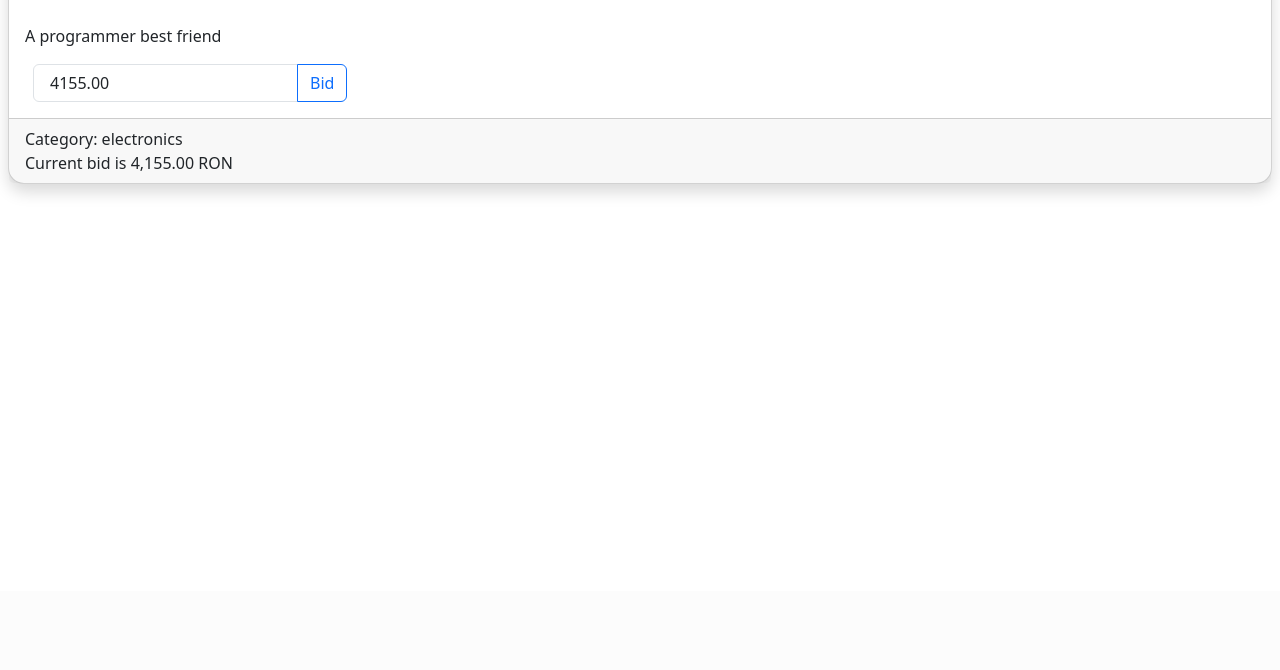
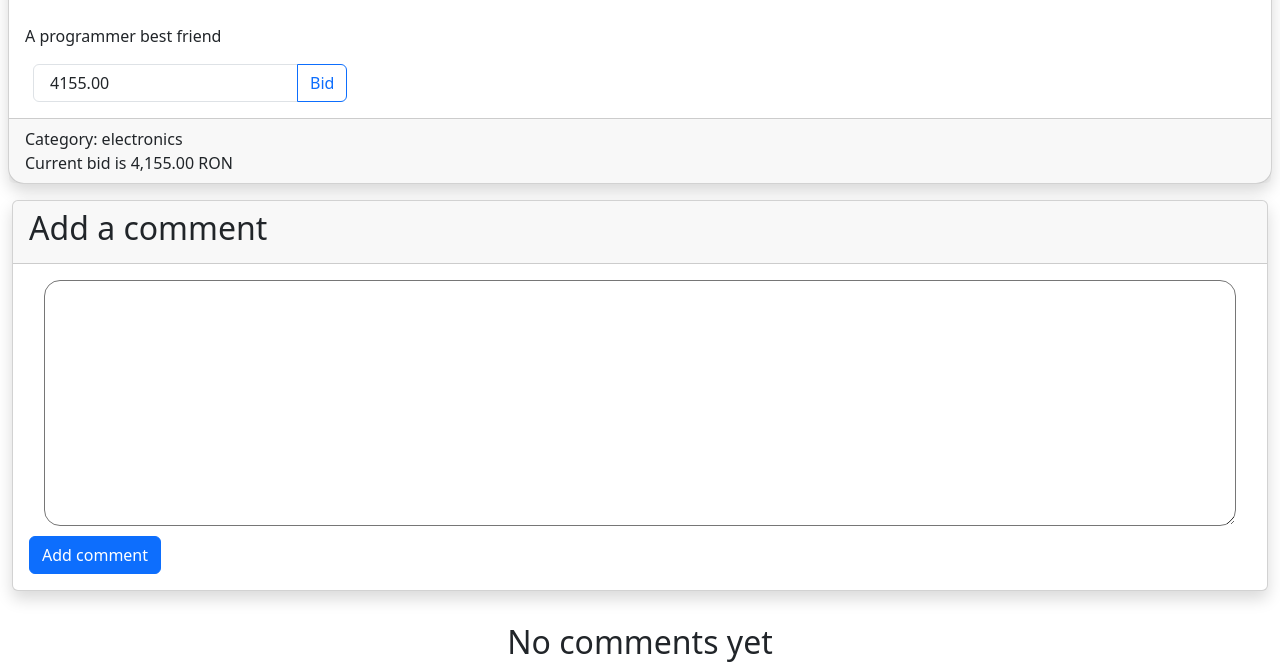
Before and after one commit to MehedAlexandru/ecommerce, a Django app: page /listing/2 in a window 1280 px wide. Shown: the part 209-879 px from the top of the page. Before the commit the page ends 403 px from the top, so only its background shows below. Run offline with Django 3.2, Linux system fonts and the light colour scheme; data comes from the database, SQL or seed files in the repository; both versions use the stored data as it was after the commit; some libraries are stand-ins or nearby versions.

Commit message:
It is now posible to add comments if you are authenticated and everyone who access that listing can see all the comments on that listing.

```diff
--- a/auctions/templates/auctions/listing.html
+++ b/auctions/templates/auctions/listing.html
@@ -2,7 +2,7 @@
 {% load humanize %}
 
 {% block body %}
-<div class="container px-2" style="max-width: 1400px;">
+<div class="container px-2" style="max-width: 1300px;">
     <div class="card shadow b-1 rounded-4">
         <div class="card-img col-sm px-2 pt-2 rounded-top-4 d-flex justify-content-center">
             <img class="card-img rounded-4 spec" src="{{ listing.image_url }}" alt="listing_image">
@@ -58,4 +58,39 @@
 
 </div>
 
+<div class="container py-3" style="max-width: 1300px;">
+    <div class="card shadow rouded-4">
+        <div class="card-header">
+            <h2 class="card-title">Add a comment</h2>
+        </div>
+        <form action="{% url 'add_comment' listing.id %}" method="POST">
+            {% csrf_token %}
+            <row class="">
+                <div class="d-flex mt-3 justify-content-center">
+                    <textarea class="rounded-4" name="comment" style="width: 95%;" rows="10"></textarea>
+                </div>
+                <div class="mx-3 mb-3">
+                    <button type="submit" class="btn btn-primary">Add comment</button>
+                </div>
+            </row>
+        </form>
+    </div>
+</div>
+
+
+<div class="container pt-3" style="max-width: 1300px;">
+    {% for comment in comments %}
+    <div class="card shadow rounded-4 mb-3">
+        <div class="card-body">
+            {{ comment.comment }}
+        </div>
+        <div class="card-footer">
+            <p class="card-text">Posted by {{ comment.user }}</p>
+        </div>
+    </div>
+    {% empty %}
+    <p class="text-center h2 d-flex justify-content-center">No comments yet</p>
+    {% endfor %}
+</div>
+
 {% endblock body %}
--- a/auctions/urls.py
+++ b/auctions/urls.py
@@ -16,4 +16,5 @@ urlpatterns = [
     path("bid/<int:listing_id>", views.bid, name="bid"),
     path("close/<int:listing_id>", views.close_listing, name="close_listing"),
     path("winned_auctions", views.winned_auctions, name="winned_auctions"),
+    path("add_comment/<int:listing_id>", views.add_comment, name="add_comment"),
 ]
--- a/auctions/views.py
+++ b/auctions/views.py
@@ -131,8 +131,10 @@ def display_watchlist(request):
 def listing(request, listing_id):
     # get listing by id
     listings = Auction_listings.objects.get(pk=listing_id)
+    comments = listings.comments.filter(auction=listings)
     return render(request, "auctions/listing.html", {
-        "listing": listings
+        "listing": listings,
+        "comments": comments,
     })
 
 def bid(request, listing_id):
@@ -158,25 +160,11 @@ def bid(request, listing_id):
             })
 
 
-def select_winner(listing_id):
-    listing = Auction_listings.objects.get(pk=listing_id)
-    bids = Bids.objects.filter(pk=listing.id)
-    if bids:
-        highest_bid = bids.order_by('bid').first()
-        winner = highest_bid.user
-        listing.winner = winner
-        listing.save()
-    else:
-        listing.winner = None
-        listing.save()
-
-
 def close_listing(request, listing_id):
     listing = Auction_listings.objects.get(pk=listing_id)
     if request.method == "POST":
         if request.user.is_authenticated:
             if request.user == listing.user:
-                select_winner(listing_id)
                 listing.active = False
                 listing.save()
                 return render(request, "auctions/listing.html", {
@@ -193,8 +181,6 @@ def close_listing(request, listing_id):
                 "listing": listing,
                 "message": "You must be logged in to close the bid"
             })
-    # else:
-    #     return HttpResponseRedirect(reverse("listing", args=(listing_id,)))
 
 def winned_auctions(request):
     user = request.user
@@ -204,7 +190,17 @@ def winned_auctions(request):
         "listings": listings
     })
 
-# def comment(request, listing_id):
-#     listing = Auction_listings.objects.get(pk=listing_id)
-#     if request.method == "POST":
-#         if request.user.is_authenticated:
+def add_comment(request, listing_id):
+    listing = Auction_listings.objects.get(pk=listing_id)
+    user = request.user
+    if request.method == "POST":
+        if user.is_authenticated:
+            comment = request.POST["comment"]
+            listing.comments.create(user=user, auction=listing, comment=comment)
+            listing.save()
+            return HttpResponseRedirect(reverse("listing", args=(listing_id,)))
+        else:
+            return render(request, "auctions/listing.html", {
+                "listing": listing,
+                "message": "You must be logged in to add a comment"
+            })
```
Also changed, not shown: db.sqlite3.
